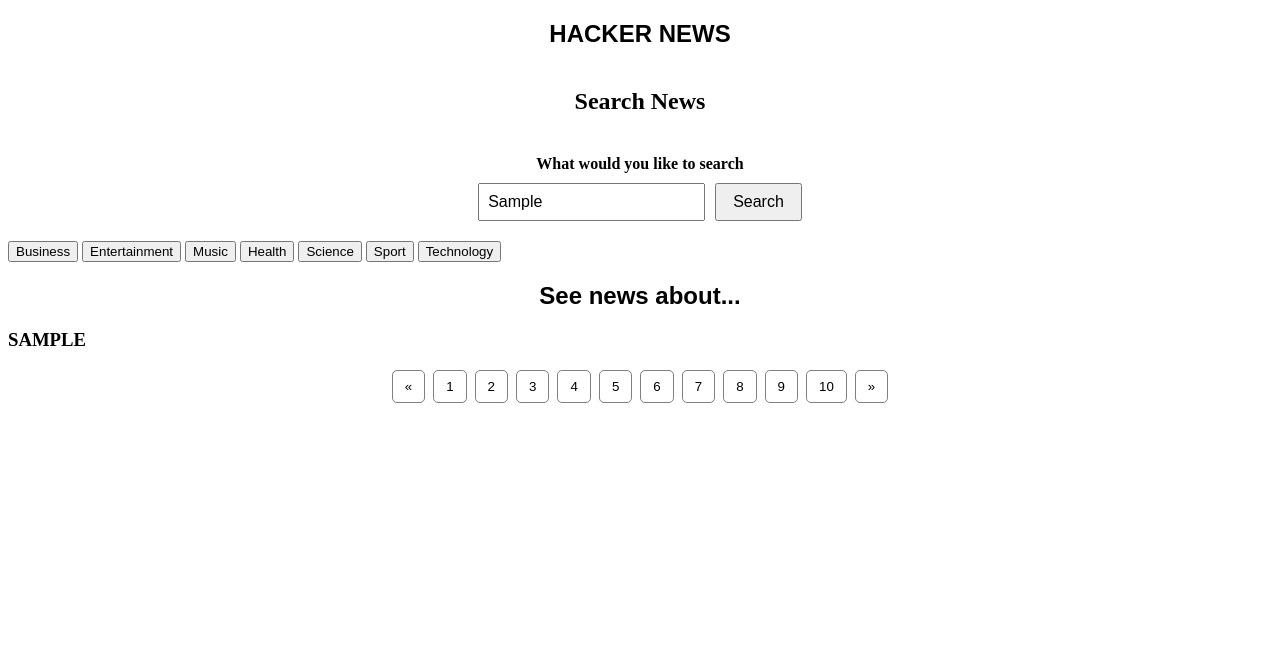
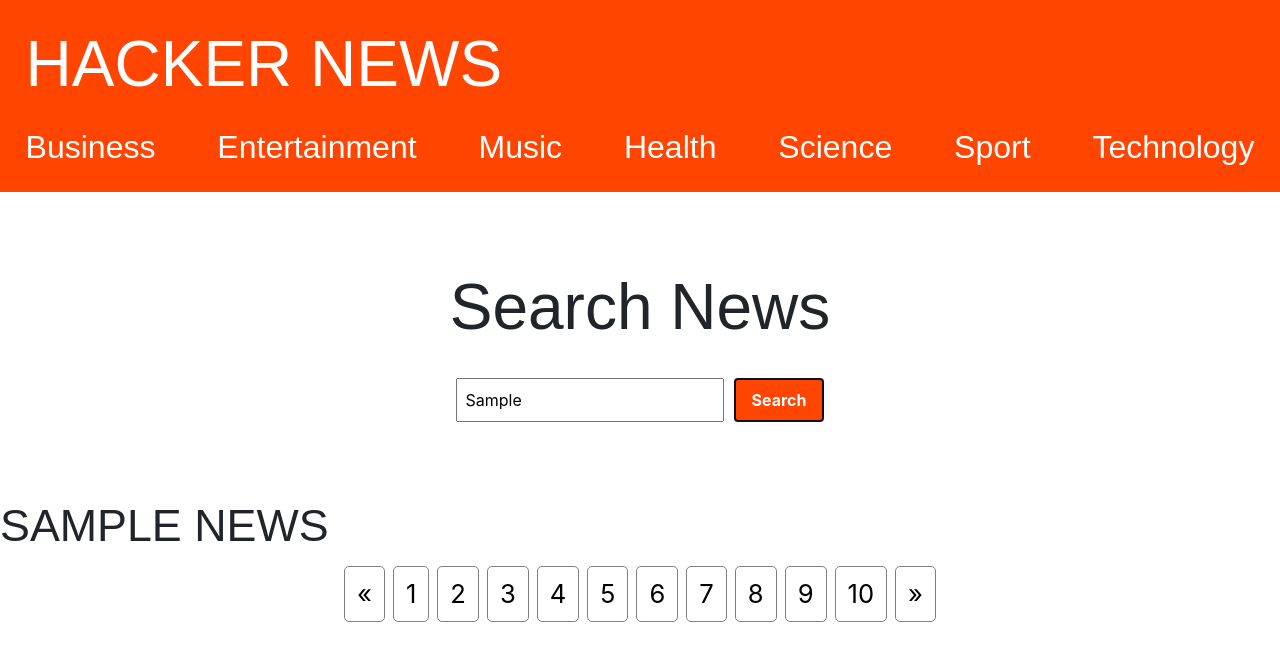
Before and after one commit to piotrowskaannamilena-blip/hackernews, a plain HTML site: page index.html in a window 1280 px wide. Both pictures are taken after typing "Sample" into the empty fields and a click on the button "Search". Drawn offline with nearby package versions, Linux system fonts and the light colour scheme; no server answers; a web font is replaced by a local one.

Commit message:
jon changes merged

```diff
--- a/index.html
+++ b/index.html
@@ -3,105 +3,103 @@
   <head>
     <meta charset="UTF-8" />
     <meta name="viewport" content="width=device-width, initial-scale=1.0" />
+
+    <script src="https://ajax.googleapis.com/ajax/libs/jquery/3.7.1/jquery.min.js"></script>
+
+    <link
+      href="https://stackpath.bootstrapcdn.com/bootstrap/4.5.2/css/bootstrap.min.css"
+      rel="stylesheet"
+    />
+    <script src="https://stackpath.bootstrapcdn.com/bootstrap/4.5.2/js/bootstrap.min.js"></script>
+
     <link rel="stylesheet" href="style.css" />
+
     <link rel="preconnect" href="https://fonts.googleapis.com" />
-    <!-- fonts link News Cycle -->
     <link rel="preconnect" href="https://fonts.gstatic.com" crossorigin />
     <link
       href="https://fonts.googleapis.com/css2?family=News+Cycle:wght@400;700&display=swap"
       rel="stylesheet"
     />
+
     <link rel="preconnect" href="https://fonts.googleapis.com" />
-    <!-- font link Cabin Sketch -->
     <link rel="preconnect" href="https://fonts.gstatic.com" crossorigin />
     <link
       href="https://fonts.googleapis.com/css2?family=Cabin+Sketch:wght@400;700&family=News+Cycle:wght@400;700&display=swap"
       rel="stylesheet"
     />
-    <title>Hackers News</title>
+
+    <title>Hacker News</title>
   </head>
   <body>
     <header>
-      <h2>HACKER NEWS</h2>
+      <div id="title" class="pl-3 pt-3">
+        <h1>HACKER NEWS</h1>
+      </div>
+      <nav class="navbar pl-3">
+        <button
+          class="nav-link p-0 category-button"
+          id="businessID"
+          data-category="business"
+        >
+          <h5>Business</h5>
+        </button>
+        <button
+          class="nav-link p-0 category-button"
+          id="entertainmentID"
+          data-category="entertainment"
+        >
+          <h5>Entertainment</h5>
+        </button>
+        <button
+          class="nav-link p-0 category-button"
+          id="musicID"
+          data-category="music"
+        >
+          <h5>Music</h5>
+        </button>
+        <button
+          class="nav-link p-0 category-button"
+          id="healthID"
+          data-category="health"
+        >
+          <h5>Health</h5>
+        </button>
+        <button
+          class="nav-link p-0 category-button"
+          id="scienceID"
+          data-category="science"
+        >
+          <h5>Science</h5>
+        </button>
+        <button
+          class="nav-link p-0 category-button"
+          id="sportID"
+          data-category="sport"
+        >
+          <h5>Sport</h5>
+        </button>
+        <button
+          class="nav-link p-0 category-button"
+          id="technologyID"
+          data-category="technology"
+        >
+          <h5>Technology</h5>
+        </button>
+      </nav>
     </header>
-
     <main>
-      <section class="search">
+      <section class="search pt-5">
         <h1>Search News</h1>
         <div id="search-div">
-          <label for="search-input">What would you like to search</label>
-          <div class="input-button-div">
+          <div class="input-button-div pb-5">
             <input type="text" id="search-input" placeholder="Enter a word" />
             <button id="search-button">Search</button>
           </div>
         </div>
-         <span class="validity"></span>
       </section>
-
-      <div id="categories">
-        <nav id="categoriesData" class="categories">
-          <button
-            class="category-button"
-            id="businessID"
-            data-category="business"
-
-          >
-            Business
-          </button>
-          <button
-            class="category-button"
-            id="entertainmentID"
-            data-category="entertainment"
-
-          >
-            Entertainment
-            </button>
-            <button
-            class="category-button"
-            id="musicID"
-            data-category="music"
-
-          >
-            Music
-          </button>
-          <button
-            class="category-button"
-            id="healthID"
-            data-category="health"
-
-          >
-            Health
-          </button>
-          <button
-            class="category-button"
-            id="scienceID"
-            data-category="science"
-          >
-            Science
-          </button>
-          <button
-            class="category-button"
-            id="sportID"
-            data-category="sport"
-
-          >
-            Sport
-          </button>
-          <button
-            class="category-button"
-            id="technologyID"
-            data-category="technology"
-
-          >
-            Technology
-          </button>
-        </nav>
-      </div>
-
       <section class="news-section">
         <div id="news-container-div"></div>
       </section>
-
       <ul class="pagination">
         <li><button onClick="pagination('0')">&laquo;</button></li>
         <li><button onClick="pagination(1)">1</button></li>
@@ -117,7 +115,6 @@
         <li><button onClick="pagination('11')">&raquo;</button></li>
       </ul>
     </main>
-
     <script src="script.js"></script>
   </body>
 </html>
--- a/script.js
+++ b/script.js
@@ -1,37 +1,23 @@
-var apiKey = "";
-var url = `https://newsapi.org/v2/everything?q=Apple&sortBy=popularity&apiKey=${apiKey}`;
-//  `https://newsapi.org/v2/everything?q=Apple&sortBy=popularity&apiKey=${apiKey}`;
+// GLOBAL DECLARATIONS AND DEFINITIONS
 
-var newsDiv=document.getElementById("news-container-div");
+const apiKey = "";
+const newsDiv=document.getElementById("news-container-div");
+const searchButton = document.getElementById("search-button");
+const searchInput = document.getElementById("search-input");
+
 var userChoose = 'apple';
+var currentPage = '1';
 
-// Trigger a Button Click on Enter
-// Get the input field
-var input = document.getElementById("search-input");
+// CORE FUNCTIONALITY
 
-// Execute a function when the user presses a key on the keyboard
-input.addEventListener("keypress", function(event) {
-  // If the user presses the "Enter" key on the keyboard
-  if (event.key === "Enter") {
-    // Cancel the default action, if needed
-    event.preventDefault();
-    // Trigger the button element with a click
-    document.getElementById("search-button").click();
-  }
-});
+async function showNews(userChoose, page) {
+    let articles = await getNewsData(apiKey, userChoose, page);
+    articles.forEach(article => createNewArticleDiv(article));
+};
 
-// Validation For Empty Inputs
-function validateForm() {
-  var x = document.innerHTML["search-input"]["text"].value;
-  if (x == "") {
-    alert("Type to search for something");
-    return false;
-  }
-}
-
-async function getNewsData() {
+async function getNewsData(apiKey, userChoose, page) {
     try {
-        let response = await fetch(url);
+        let response = await fetch(`https://newsapi.org/v2/everything?q=${userChoose}&pageSize=10&page=${page}&sortBy=popularity&apiKey=${apiKey}`);
         let data = await response.json();
         return data.articles;
     } catch (error) {
@@ -39,117 +25,93 @@
     }
   }
 
-//   //default articles on main page
-// function defaultNews(article) {
-//   var article = document.createElement()
-
-// }
-  // Creating new articles
 function createNewArticleDiv(article) {
     var articleDiv = document.createElement("div");
     articleDiv.innerHTML =
-        `<h3>${article.title}</h3>
-            <img src="${article.urlToImage}">
-            <p>${article.description}</p>
-            <p>Published :${new Date(article.publishedAt).toLocaleString()}</p>
-            <a href="${article.url}" target="_blank" >Read More </a>`;
+        `<section class="newsarticle card mb-3">
+          <div class="row g-0">
+            <div class="col-md-6">
+              <img src="${article.urlToImage}" class="img-fluid rounded-start" alt="news image">
+            </div>
+            <div class="col-md-6">
+                    <div class="card-body p-0">
+                        <h4 class="card-title">${article.title}</h4>
+                        <p class = "card-text">${article.description}</p>
+                        <p>Published :${new Date(article.publishedAt).toLocaleString()}</p>
+                        <a href="${article.url}" target="_blank" >Read More </a>
+            </div>
+        </section>`;
     newsDiv.appendChild(articleDiv);
 };
 
-async function showNews() {
-    let articles = await getNewsData();
-    articles.forEach(article => createNewArticleDiv(article));
-};
+// USER SEARCH
 
+async function filterByUser() {
+    if (userChoose == "") {
+        alert("Please enter what you would like to search");
+        return
+    }
+    currentPage = 1;
+    userChoose = searchInput.value.trim();
+    newsDiv.innerHTML = `<h3>${userChoose.toUpperCase()} NEWS</h3>`;
+    await showNews(userChoose, currentPage);
+}
 
-var searchButton = document.getElementById("search-button");
-var searchInput = document.getElementById("search-input");
-searchButton.addEventListener("click", async function() {
-  var query = searchInput.value;
-  if (!query) return;
-  url = `https://newsapi.org/v2/everything?q=${query}&sortBy=popularity&apiKey=${apiKey}`;
-  newsDiv.innerHTML = "<h2>See news about...</h2>" + `<h3> ${query.toUpperCase()} </h3>` ;
-  console.log(query);
-  showNews();
-});
-// business button search
+// CATEGORY SEARCH
+
 var button = document.getElementById("businessID");
 button.addEventListener("click", async function() {
   var query = "business, company, market, economy, finance";
-  url = `https://newsapi.org/v2/everything?q=${query}&sortBy=popularity&apiKey=${apiKey}`;
-  newsDiv.innerHTML = "";
-  console.log(query);
-  showNews();
+  newsDiv.innerHTML = `<h3>${"business".toUpperCase()} NEWS</h3>`;
+
+  showNews(query, 1);
 });
-
 
 var button = document.getElementById("entertainmentID");
 button.addEventListener("click", async function() {
   var query = "entertainment, art, culture, movie";
-  url = `https://newsapi.org/v2/everything?q=${query}&sortBy=popularity&apiKey=${apiKey}`;
-  newsDiv.innerHTML = "";
-  console.log(query);
-  showNews();
+  newsDiv.innerHTML = `<h3>${"entertainment".toUpperCase()} NEWS</h3>`;
+  showNews(query, 1);
 });
 
 var button = document.getElementById("musicID");
 button.addEventListener("click", async function() {
   var query = "music , songs, albums, artists, bands, concerts";
-  url = `https://newsapi.org/v2/everything?q=${query}&sortBy=popularity&apiKey=${apiKey}`;
-  newsDiv.innerHTML = "";
-  console.log(query);
-  showNews();
+  newsDiv.innerHTML = `<h3>${"music".toUpperCase()} NEWS</h3>`;
+  showNews(query, 1);
 });
 
 var button = document.getElementById("healthID");
 button.addEventListener("click", async function() {
   var query = "health, medicine, fitness, wellness, covid";
-  url = `https://newsapi.org/v2/everything?q=${query}&sortBy=popularity&apiKey=${apiKey}`;
-  newsDiv.innerHTML = "";
-  console.log(query);
-  showNews();
+  newsDiv.innerHTML = `<h3>${"health".toUpperCase()} NEWS</h3>`;
+  showNews(query, 1);
 });
-
 
 var button = document.getElementById("scienceID");
 button.addEventListener("click", async function() {
   var query = "science";
-  url = `https://newsapi.org/v2/everything?q=${query}&sortBy=popularity&apiKey=${apiKey}`;
-  newsDiv.innerHTML = "";
-  console.log(query);
-  showNews();
+  newsDiv.innerHTML = `<h3>${"science".toUpperCase()} NEWS</h3>`;
+  showNews(query, 1);
 });
-
 
 var button = document.getElementById("sportID");
 button.addEventListener("click", async function() {
   var query = "sport";
   // var query = "sports, football, cricket, tennis, soccer, basketball, baseball, olympics";
   url = `https://newsapi.org/v2/everything?q=${query}&sortBy=popularity&apiKey=${apiKey}`;
-  newsDiv.innerHTML = "";
-  console.log(query);
-  showNews();
+  newsDiv.innerHTML = `<h3>${"sport".toUpperCase()} NEWS</h3>`;
+  showNews(query, 1);
 });
 
 var button = document.getElementById("technologyID");
 button.addEventListener("click", async function() {
-  var query = "AI, robotics";
-  url = `https://newsapi.org/v2/everything?q=${query}&sortBy=popularity&apiKey=${apiKey}`;
-  newsDiv.innerHTML = "";
-  console.log(query);
-  showNews();
+  var query = "technology, gadgets, apps, software, hardware, AI, robotics";
+  newsDiv.innerHTML = `<h3>${"technology".toUpperCase()} NEWS</h3>`;
+  showNews(query, 1);
 });
 
-async function filterByUser() {
-    if (userChoose == "") {
-        alert("Please enter what you would like to search");
-        return
-    }
-    currentPage = 1
-    newsDiv.innerHTML = "";
-    userChoose = searchInput.value.trim();
-    await showNews(userChoose, currentPage);
-}
+// PAGE SELECTION
 
 function pagination(pageNumber) {
     newsDiv.innerHTML = "";
@@ -163,9 +125,12 @@
     showNews(userChoose, currentPage);
 }
 
+// PAGE INITIALISATION
 
-// function defaultNews() {
-//     searchInput.value = "";
-//     showNews(userChoose, currentPage);
-//     searchButton.addEventListener("click", filterByUser);
-// }
+function defaultNews() {
+    searchInput.value = "";
+    showNews(userChoose, currentPage);
+    searchButton.addEventListener("click", filterByUser);
+}
+
+defaultNews()
--- a/style.css
+++ b/style.css
@@ -1,11 +1,61 @@
+/* TOP-LEVEL INITIALISATION AND GENERAL STYLING */
 
-h2{
-    text-align: center;
-    font-family: "Cabin Sketch", sans-serif;
-    font-weight: 700;
-    font-style: normal;
+html {
+    --dark-color: black;
+    --mid-color: gray;
+    --light-color: white;
+    --accent-color: orangered;
+    --title-font-family: 'Franklin Gothic', sans-serif;
+    --bodytext-font-family: 'Lato', sans-serif;
+    --logo-font-family: "Cabin Sketch", sans-serif;
+    font-family: var(--bodytext-font-family);
+    font-size: max(2vw, 15px);
+    background-color: var(--light-color);
+    color: var(--dark-color);
+    box-sizing: border-box;
+    padding: 0;
+    margin: 0;
+    font-weight: 400;
+}
 
+button:hover {
+    text-decoration: underline;
 }
+
+h1, h2, h3, h4, h5, h6 {
+    font-family: var(--title-font-family);
+}
+
+img {
+display: block;
+margin-top: 10px;
+border-radius: 8px;
+height: 100px;
+}
+
+/* HEADER STYLING */
+
+header {
+    background-color: var(--accent-color);
+}
+
+#title h1 {
+    color: var(--light-color);
+    font-family: var(--logo-font-family);
+}
+
+nav button {
+    border: none;
+    background-color: var(--accent-color);
+    color: var(--light-color);
+}
+
+.category-button:hover {
+    text-decoration: underline;
+}
+
+/* SEARCH STYLING */
+
 .search {
     display: flex;
     flex-direction: column;
@@ -34,14 +84,13 @@
 #search-button {
     padding: 8px 16px;
     font-size: 16px;
+    background-color: var(--accent-color);
+    color: var(--light-color);
+    font-weight: bold;
   }
 
-  img {
-    display: block;
-    margin-top: 10px;
-    border-radius: 8px;
-    height: 100px;
-  }
+/* PAGINATION STYLING */
+
 .pagination {
   display: flex;
   justify-content: center;
@@ -59,3 +108,7 @@
   margin: 0 4px;
   border-radius: 5px;
 }
+
+.pagination li:hover {
+    text-decoration: underline;
+}
```
